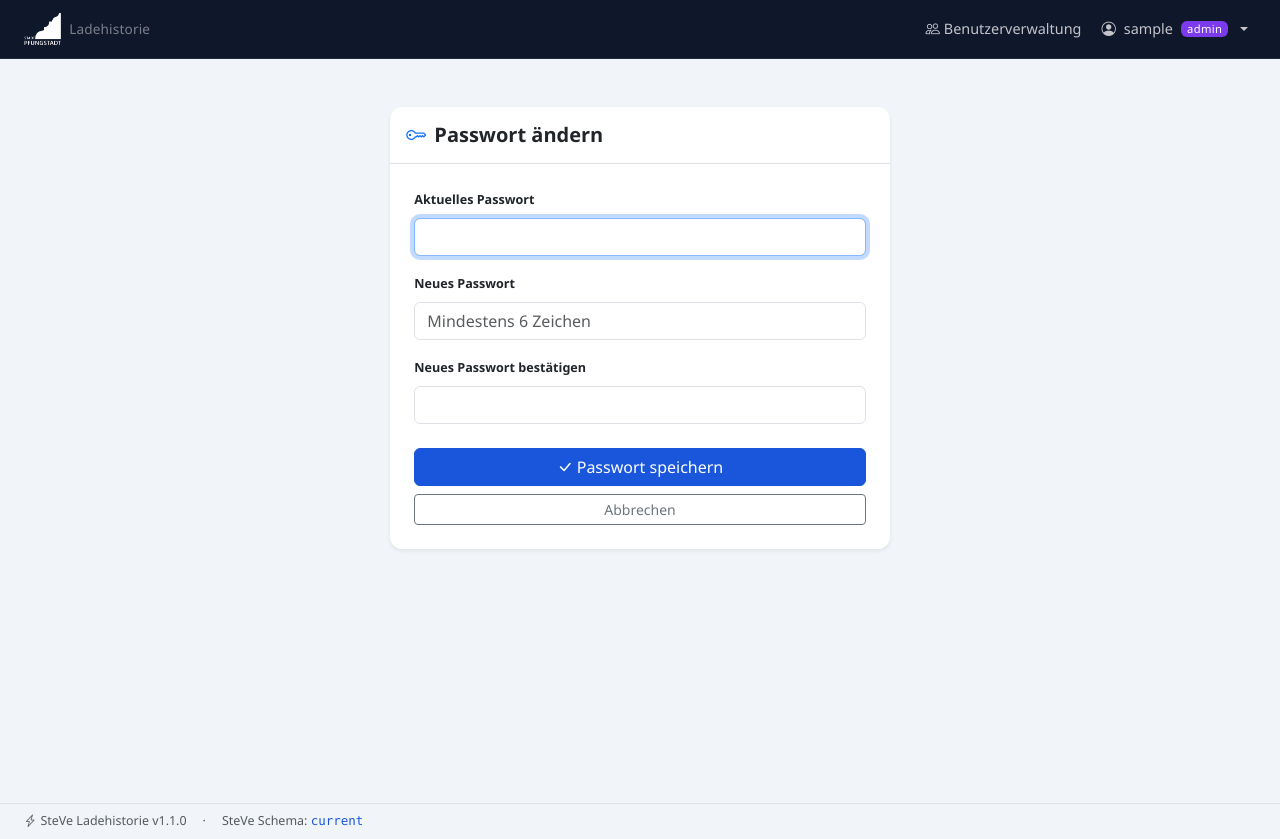
After one commit to MasterTH-PyPy/SteVe-Reporting, a Flask app: page /change-password in a window 1280 px wide. The commit adds this page. Run offline with Flask 3, Linux system fonts and the light colour scheme; the visitor is signed in with stand-in values (Sample User, id 1).

Commit message:
Excel-Export: Multi-Sheet-Format wie Original-Skript; Passwort-Selbständerung für User
Excel-Export:
- build_excel() erzeugt jetzt 3 Sheet-Typen:
  1. "Auswertung nach Benutzer" – Zusammenfassung pro Name mit SUM-Formeln
  2. "Übersicht pro Chip" – alle Chips mit klickbaren Links zu Detailblättern
  3. Je ein Detailblatt pro RFID-Chip mit Titel-/Zeitraumzeile, blauer Kopfzeile,
     alternierenden Zeilen (weiß/hellblau), Borders, Freeze Panes, Summenzeile
- Borders, alternating row fills, hidden gridlines wie im Original-Skript
- Export-Route übergibt date_from/date_to für Zeitraum-Anzeige im Sheet-Header

Passwort-Selbständerung:
- DB-Schema: created_at + password_changed_at Spalten (Migration für bestehende DBs)
- Beim User-Anlegen werden beide Felder auf NOW() gesetzt
- Nach Login: wenn created_at == password_changed_at → Weiterleitung zu /change-password
- /change-password Route + change_password.html Template
- must_change_password Session-Flag blockiert alle anderen Routen bis PW geändert
- "Passwort ändern" Link im User-Dropdown in der Navbar

Co-Authored-By: Claude Sonnet 4.6 <noreply@anthropic.com>
Claude-Session: https://claude.ai/code/session_01VdkVmPEV5KNtdQ5AZHHBVr

```diff
--- a/app.py
+++ b/app.py
@@ -23,8 +23,9 @@ from flask import (
     session, flash, send_file, g, abort, jsonify
 )
 import openpyxl
-from openpyxl.styles import Font, PatternFill, Alignment
+from openpyxl.styles import Font, PatternFill, Alignment, Border, Side
 from openpyxl.utils import get_column_letter
+from collections import defaultdict
 
 # ─────────────────────────────────────────────
 # Konfiguration
@@ -74,19 +75,30 @@ def init_db():
     db.row_factory = sqlite3.Row
     db.executescript("""
         CREATE TABLE IF NOT EXISTS web_users (
-            id          INTEGER PRIMARY KEY AUTOINCREMENT,
-            username    TEXT    NOT NULL UNIQUE,
-            password    TEXT    NOT NULL,
-            role        TEXT    NOT NULL DEFAULT 'user',
-            steve_user  TEXT    DEFAULT NULL
+            id                  INTEGER PRIMARY KEY AUTOINCREMENT,
+            username            TEXT    NOT NULL UNIQUE,
+            password            TEXT    NOT NULL,
+            role                TEXT    NOT NULL DEFAULT 'user',
+            steve_user          TEXT    DEFAULT NULL,
+            created_at          TEXT    DEFAULT NULL,
+            password_changed_at TEXT    DEFAULT NULL
         );
     """)
+    # Migration: Spalten nachrüsten falls sie noch fehlen
+    cols = {r[1] for r in db.execute("PRAGMA table_info(web_users)")}
+    if "created_at" not in cols:
+        db.execute("ALTER TABLE web_users ADD COLUMN created_at TEXT DEFAULT NULL")
+    if "password_changed_at" not in cols:
+        db.execute("ALTER TABLE web_users ADD COLUMN password_changed_at TEXT DEFAULT NULL")
+    db.commit()
+
     row = db.execute("SELECT COUNT(*) AS cnt FROM web_users").fetchone()
     if row["cnt"] == 0:
         pw_hash = hash_password("admin")
+        now = datetime.utcnow().strftime("%Y-%m-%d %H:%M:%S")
         db.execute(
-            "INSERT INTO web_users (username, password, role) VALUES (?, ?, ?)",
-            ("admin", pw_hash, "admin")
+            "INSERT INTO web_users (username, password, role, created_at, password_changed_at) VALUES (?, ?, ?, ?, ?)",
+            ("admin", pw_hash, "admin", now, now)
         )
         db.commit()
     db.close()
@@ -413,48 +425,284 @@ def fetch_monthly_stats_by_note(months: list, note_filter: str = "") -> dict:
 
 FONT_NAME = "Segoe UI"
 
-def build_excel(transactions: list, label: str) -> bytes:
+# ── Excel-Stil-Konstanten ────────────────────────────────────
+_XL_SUBHEAD_FILL = PatternFill("solid", fgColor="2E75B6")
+_XL_ALT_FILL     = PatternFill("solid", fgColor="DEEAF1")
+_XL_TOTAL_FILL   = PatternFill("solid", fgColor="BDD7EE")
+_XL_WHITE_FILL   = PatternFill("solid", fgColor="FFFFFF")
+_XL_THIN         = Side(style="thin", color="B8CCE4")
+_XL_BORDER       = Border(left=_XL_THIN, right=_XL_THIN, top=_XL_THIN, bottom=_XL_THIN)
+_XL_CENTER       = Alignment(horizontal="center", vertical="center")
+_XL_LEFT         = Alignment(horizontal="left",   vertical="center")
+_XL_RIGHT        = Alignment(horizontal="right",  vertical="center")
+
+_XL_SUBHEAD_FONT = Font(name=FONT_NAME, bold=True, color="FFFFFF", size=10)
+_XL_BODY_FONT    = Font(name=FONT_NAME, size=10)
+_XL_TOTAL_FONT   = Font(name=FONT_NAME, bold=True, size=10, color="1F4E79")
+_XL_LINK_FONT    = Font(name=FONT_NAME, size=10, color="1F4E79", underline="single")
+
+# Spalten-Definition: (key_in_tx, Spaltenüberschrift, Breite, Ausrichtung)
+_XL_COLUMNS = [
+    ("chip",          "RFID-Chip",          16, _XL_LEFT),
+    ("benutzer",      "Benutzer",           18, _XL_LEFT),
+    ("station",       "Ladestation",        22, _XL_LEFT),
+    ("anschluss",     "Anschluss",          11, _XL_CENTER),
+    ("start_time",    "Start",              20, _XL_CENTER),
+    ("stop_time",     "Ende",               20, _XL_CENTER),
+    ("dauer_min",     "Dauer (min)",        12, _XL_RIGHT),
+    ("zaehler_start", "Zähler Start (Wh)", 18, _XL_RIGHT),
+    ("zaehler_ende",  "Zähler Ende (Wh)",  18, _XL_RIGHT),
+    ("energie_kwh",   "Energie (kWh)",      15, _XL_RIGHT),
+    ("stopgrund",     "Stopgrund",          18, _XL_LEFT),
+]
+
+
+def _xl_hdr_cell(ws, row, col, val):
+    c = ws.cell(row=row, column=col, value=val)
+    c.font = _XL_SUBHEAD_FONT; c.fill = _XL_SUBHEAD_FILL
+    c.alignment = _XL_CENTER;  c.border = _XL_BORDER
+    ws.row_dimensions[row].height = 20
+    return c
+
+
+def _xl_data_cell(ws, row, col, val, align, fill):
+    c = ws.cell(row=row, column=col, value=val)
+    c.font = _XL_BODY_FONT; c.fill = fill
+    c.alignment = align; c.border = _XL_BORDER
+    return c
+
+
+def _xl_total_cell(ws, row, col, val, align):
+    c = ws.cell(row=row, column=col, value=val)
+    c.font = _XL_TOTAL_FONT; c.fill = _XL_TOTAL_FILL
+    c.alignment = align; c.border = _XL_BORDER
+    return c
+
+
+def _xl_link_cell(ws, row, col, val, target_sheet, fill):
+    c = ws.cell(row=row, column=col, value=val)
+    c.hyperlink = f"#'{target_sheet}'!A1"
+    c.font = _XL_LINK_FONT; c.fill = fill
+    c.border = _XL_BORDER; c.alignment = _XL_LEFT
+    return c
+
+
+def _xl_sheet_header(ws, title_val, sub_val, n_cols):
+    ws.sheet_view.showGridLines = False
+    ws.merge_cells(f"A1:{get_column_letter(n_cols)}1")
+    t = ws["A1"]
+    t.value = title_val
+    t.font  = Font(name=FONT_NAME, bold=True, size=14, color="1F4E79")
+    t.alignment = _XL_CENTER
+    ws.row_dimensions[1].height = 30
+    ws.merge_cells(f"A2:{get_column_letter(n_cols)}2")
+    s = ws["A2"]
+    s.value = sub_val
+    s.font  = Font(name=FONT_NAME, italic=True, size=10, color="595959")
+    s.alignment = _XL_CENTER
+    ws.row_dimensions[2].height = 18
+    ws.row_dimensions[3].height = 8
+
+
+def build_excel(transactions: list, label: str, date_from: str = "", date_to: str = "") -> bytes:
+    """Baut eine Excel-Datei im Format des Original-Skripts.
+
+    Sheets:
+      1. Auswertung nach Benutzer  – Zusammenfassung pro Name
+      2. Übersicht pro Chip        – alle Chips mit Link zu Detailblatt
+      3..N  Ein Detailblatt pro RFID-Chip
+    """
+    # ── Daten nach Chip gruppieren ───────────────────────────
+    all_data: dict = {}
+    chip_notes: dict = {}
+    for tx in transactions:
+        chip = tx.get("chip", "")
+        if not chip:
+            continue
+        all_data.setdefault(chip, []).append(tx)
+        if chip not in chip_notes:
+            chip_notes[chip] = tx.get("benutzer", "") or ""
+
+    # ── Statistiken vorberechnen ─────────────────────────────
+    chip_stats: dict = {}
+    for chip, rows in all_data.items():
+        energy   = sum(float(r.get("energie_kwh") or 0) for r in rows
+                       if r.get("energie_kwh") not in (None, "NULL", ""))
+        duration = sum(float(r.get("dauer_min") or 0)   for r in rows
+                       if r.get("dauer_min") not in (None, "NULL", ""))
+        benutzer = (rows[0].get("benutzer") or "").strip() if rows else ""
+        note     = chip_notes.get(chip, "")
+        chip_stats[chip] = {
+            "energy":   round(energy, 3),
+            "duration": round(duration, 1),
+            "count":    len(rows),
+            "benutzer": benutzer,
+            "note":     note,
+        }
+
+    user_stats: dict = defaultdict(lambda: {"energy": 0.0, "duration": 0.0, "count": 0, "chips": []})
+    for chip, st in chip_stats.items():
+        name = st["benutzer"] or st["note"] or f"(kein Name – {chip})"
+        user_stats[name]["energy"]   += st["energy"]
+        user_stats[name]["duration"] += st["duration"]
+        user_stats[name]["count"]    += st["count"]
+        user_stats[name]["chips"].append(chip)
+
+    date_from_str = date_from[:10] if date_from else ""
+    date_to_str   = date_to[:10]   if date_to   else ""
+    zeitraum_sub  = (f"Zeitraum: {date_from_str} bis {date_to_str}"
+                     if date_from_str else label)
+
     wb = openpyxl.Workbook()
-    ws = wb.active
-    ws.title = label[:31]
+    wb.remove(wb.active)
 
-    headers = ["Chip","Benutzer","Station","Anschluss","Start","Ende",
-               "Dauer (min)","Zähler Start (Wh)","Zähler Ende (Wh)","Energie (kWh)","Stopgrund"]
-    keys    = ["chip","benutzer","station","anschluss","start_time","stop_time",
-               "dauer_min","zaehler_start","zaehler_ende","energie_kwh","stopgrund"]
+    # ── Sheet 1: Auswertung nach Benutzer ────────────────────
+    ws_user = wb.create_sheet("Auswertung nach Benutzer")
+    _xl_sheet_header(ws_user,
+        f"SteVe Ladehistorie – Auswertung nach Benutzer – {label}",
+        zeitraum_sub, 4)
 
-    fill = PatternFill("solid", fgColor="1F3864")
-    hdr_font = Font(name=FONT_NAME, bold=True, color="FFFFFF", size=10)
+    for ci, h in enumerate(["Benutzer", "Ladevorgänge", "Ges. Energie (kWh)", "RFID-Chips"], 1):
+        _xl_hdr_cell(ws_user, 4, ci, h)
 
-    ws.append(headers)
-    for c, _ in enumerate(headers, 1):
-        cell = ws.cell(row=1, column=c)
-        cell.fill = fill
-        cell.font = hdr_font
-        cell.alignment = Alignment(horizontal="center", vertical="center")
+    urow = 5
+    for name, st in sorted(user_stats.items()):
+        fill = _XL_ALT_FILL if urow % 2 == 0 else _XL_WHITE_FILL
+        _xl_data_cell(ws_user, urow, 1, name,          _XL_LEFT,  fill)
+        _xl_data_cell(ws_user, urow, 2, st["count"],   _XL_RIGHT, fill)
+        c = _xl_data_cell(ws_user, urow, 3, st["energy"], _XL_RIGHT, fill)
+        c.number_format = "0.000"
+        _xl_data_cell(ws_user, urow, 4, ", ".join(st["chips"]), _XL_LEFT, fill)
+        ws_user.row_dimensions[urow].height = 18
+        urow += 1
 
-    for tx in transactions:
-        row = []
-        for k in keys:
-            val = tx.get(k, "")
-            if val in ("NULL", None):
-                val = ""
-            row.append(val)
-        ws.append(row)
+    if urow > 5:
+        _xl_total_cell(ws_user, urow, 1, "GESAMT", _XL_LEFT)
+        _xl_total_cell(ws_user, urow, 2, f"=SUM(B5:B{urow-1})", _XL_RIGHT)
+        c = _xl_total_cell(ws_user, urow, 3, f"=SUM(C5:C{urow-1})", _XL_RIGHT)
+        c.number_format = "0.000"
+        _xl_total_cell(ws_user, urow, 4, "", _XL_LEFT)
 
-    energy_col = keys.index("energie_kwh") + 1
-    for row_idx in range(2, ws.max_row + 1):
-        cell = ws.cell(row=row_idx, column=energy_col)
-        try:
-            cell.value = float(cell.value) if cell.value else 0.0
-            cell.number_format = '#,##0.000'
-        except (ValueError, TypeError):
-            pass
-        for col_idx in range(1, len(headers) + 1):
-            ws.cell(row=row_idx, column=col_idx).font = Font(name=FONT_NAME, size=10)
+    ws_user.column_dimensions["A"].width = 28
+    ws_user.column_dimensions["B"].width = 14
+    ws_user.column_dimensions["C"].width = 20
+    ws_user.column_dimensions["D"].width = 50
 
-    for i, h in enumerate(headers, 1):
-        ws.column_dimensions[get_column_letter(i)].width = max(12, len(h) + 4)
+    # ── Sheet 2: Übersicht pro Chip ──────────────────────────
+    ws_summary = wb.create_sheet("Übersicht pro Chip")
+    _xl_sheet_header(ws_summary,
+        f"SteVe Ladehistorie – Übersicht pro Chip – {label}",
+        zeitraum_sub, 6)
+
+    for ci, h in enumerate(["RFID-Chip", "Note / Kommentar", "Benutzer",
+                              "Ladevorgänge", "Ges. Energie (kWh)", "Blatt"], 1):
+        _xl_hdr_cell(ws_summary, 4, ci, h)
+
+    summary_row = 5
+    for chip, st in chip_stats.items():
+        fill = _XL_ALT_FILL if summary_row % 2 == 0 else _XL_WHITE_FILL
+        sheet_name = chip[:31]
+        _xl_link_cell(ws_summary, summary_row, 1, chip, sheet_name, fill)
+        _xl_data_cell(ws_summary, summary_row, 2, st["note"],     _XL_LEFT,  fill)
+        _xl_data_cell(ws_summary, summary_row, 3, st["benutzer"], _XL_LEFT,  fill)
+        _xl_data_cell(ws_summary, summary_row, 4, st["count"],    _XL_RIGHT, fill)
+        c = _xl_data_cell(ws_summary, summary_row, 5, st["energy"], _XL_RIGHT, fill)
+        c.number_format = "0.000"
+        _xl_link_cell(ws_summary, summary_row, 6, sheet_name, sheet_name, fill)
+        ws_summary.row_dimensions[summary_row].height = 18
+        summary_row += 1
+
+    if summary_row > 5:
+        _xl_total_cell(ws_summary, summary_row, 1, "GESAMT", _XL_LEFT)
+        for col in (2, 3, 6):
+            _xl_total_cell(ws_summary, summary_row, col, "", _XL_LEFT)
+        _xl_total_cell(ws_summary, summary_row, 4, f"=SUM(D5:D{summary_row-1})", _XL_RIGHT)
+        c = _xl_total_cell(ws_summary, summary_row, 5, f"=SUM(E5:E{summary_row-1})", _XL_RIGHT)
+        c.number_format = "0.000"
+
+    ws_summary.column_dimensions["A"].width = 20
+    ws_summary.column_dimensions["B"].width = 28
+    ws_summary.column_dimensions["C"].width = 22
+    ws_summary.column_dimensions["D"].width = 14
+    ws_summary.column_dimensions["E"].width = 20
+    ws_summary.column_dimensions["F"].width = 22
+
+    # ── Ein Detailblatt pro Chip ─────────────────────────────
+    for chip, rows in all_data.items():
+        safe_name = chip[:31]
+        note      = chip_notes.get(chip, "")
+        ws = wb.create_sheet(safe_name)
+        ws.sheet_view.showGridLines = False
+        ws.freeze_panes = "A4"
+
+        n_cols = len(_XL_COLUMNS)
+        ws.merge_cells(f"A1:{get_column_letter(n_cols)}1")
+        t = ws["A1"]
+        t.value     = (f"Ladehistorie: {chip}"
+                       + (f"  |  {note}" if note else "")
+                       + f"  |  {label}")
+        t.font      = Font(name=FONT_NAME, bold=True, size=12, color="1F4E79")
+        t.alignment = _XL_CENTER
+        ws.row_dimensions[1].height = 26
+
+        ws.merge_cells(f"A2:{get_column_letter(n_cols)}2")
+        ws["A2"].value     = zeitraum_sub
+        ws["A2"].font      = Font(name=FONT_NAME, italic=True, size=9, color="595959")
+        ws["A2"].alignment = _XL_CENTER
+        ws.row_dimensions[2].height = 16
+        ws.row_dimensions[3].height = 6
+
+        for col_idx, (_, col_label, width, _align) in enumerate(_XL_COLUMNS, 1):
+            _xl_hdr_cell(ws, 3, col_idx, col_label)
+            ws.column_dimensions[get_column_letter(col_idx)].width = width
+        ws.row_dimensions[3].height = 20
+
+        if not rows:
+            ws.merge_cells(f"A4:{get_column_letter(n_cols)}4")
+            c = ws["A4"]
+            c.value     = "Keine Ladevorgänge im gewählten Zeitraum."
+            c.font      = Font(name=FONT_NAME, italic=True, size=10, color="595959")
+            c.alignment = _XL_CENTER
+            continue
+
+        for row_idx, tx in enumerate(rows, 4):
+            fill = _XL_ALT_FILL if row_idx % 2 == 0 else _XL_WHITE_FILL
+            ws.row_dimensions[row_idx].height = 18
+            for col_idx, (key, _, _, align) in enumerate(_XL_COLUMNS, 1):
+                raw = tx.get(key, "")
+                val = None if raw in ("NULL", None, "") else raw
+                if key in ("anschluss", "zaehler_start", "zaehler_ende"):
+                    try: val = int(val)
+                    except: pass
+                elif key in ("dauer_min", "energie_kwh"):
+                    try: val = float(val)
+                    except: pass
+                c = ws.cell(row=row_idx, column=col_idx, value=val)
+                c.font = _XL_BODY_FONT; c.fill = fill
+                c.alignment = align; c.border = _XL_BORDER
+                if key == "energie_kwh" and val is not None:
+                    c.number_format = "0.000"
+                elif key == "dauer_min" and val is not None:
+                    c.number_format = "0.0"
+
+        total_row = len(rows) + 4
+        ws.row_dimensions[total_row].height = 20
+        ws.merge_cells(f"A{total_row}:{get_column_letter(7)}{total_row}")
+        c = ws.cell(row=total_row, column=1, value="SUMME")
+        c.font = _XL_TOTAL_FONT; c.fill = _XL_TOTAL_FILL
+        c.border = _XL_BORDER; c.alignment = _XL_RIGHT
+
+        for col_idx, (key, _, _, _align) in enumerate(_XL_COLUMNS, 1):
+            if key in ("dauer_min", "energie_kwh"):
+                col_letter = get_column_letter(col_idx)
+                c = ws.cell(row=total_row, column=col_idx,
+                            value=f"=SUM({col_letter}4:{col_letter}{total_row-1})")
+                c.font = _XL_TOTAL_FONT; c.fill = _XL_TOTAL_FILL
+                c.border = _XL_BORDER; c.alignment = _XL_RIGHT
+                c.number_format = "0.000" if key == "energie_kwh" else "0.0"
+            elif col_idx > 7:
+                c = ws.cell(row=total_row, column=col_idx, value="")
+                c.fill = _XL_TOTAL_FILL; c.border = _XL_BORDER
 
     buf = io.BytesIO()
     wb.save(buf)
@@ -478,6 +726,9 @@ def role_required(*roles):
     def decorator(f):
         @wraps(f)
         def decorated(*args, **kwargs):
+            # Passwortänderung erzwingen bevor andere Seiten zugänglich sind
+            if session.get("must_change_password") and request.endpoint != "change_password":
+                return redirect(url_for("change_password"))
             if "user_id" not in session:
                 return redirect(url_for("login"))
             if session.get("role") not in roles:
@@ -563,6 +814,12 @@ def login():
             session["username"] = user["username"]
             session["role"] = user["role"]
             session.permanent = True
+            # Erstes Login: created_at == password_changed_at → Passwort ändern erzwingen
+            ca  = user["created_at"]
+            pca = user["password_changed_at"]
+            if ca and pca and ca == pca and user["role"] != "admin":
+                session["must_change_password"] = True
+                return redirect(url_for("change_password"))
             if user["role"] == "admin":
                 return redirect(url_for("admin_users"))
             return redirect(url_for("dashboard"))
@@ -574,6 +831,40 @@ def login():
 def logout():
     session.clear()
     return redirect(url_for("login"))
+
+
+@app.route("/change-password", methods=["GET", "POST"])
+@login_required
+def change_password():
+    """Eigenes Passwort ändern (für alle Rollen außer admin, erzwungen beim Erst-Login)."""
+    must_change = session.get("must_change_password", False)
+    error = None
+    if request.method == "POST":
+        current_pw  = request.form.get("current_password", "")
+        new_pw      = request.form.get("new_password", "").strip()
+        confirm_pw  = request.form.get("confirm_password", "").strip()
+        db = get_db()
+        user = db.execute("SELECT * FROM web_users WHERE id=?", (session["user_id"],)).fetchone()
+        if not user or user["password"] != hash_password(current_pw):
+            error = "Das aktuelle Passwort ist falsch."
+        elif len(new_pw) < 6:
+            error = "Das neue Passwort muss mindestens 6 Zeichen lang sein."
+        elif new_pw != confirm_pw:
+            error = "Die neuen Passwörter stimmen nicht überein."
+        else:
+            now = datetime.utcnow().strftime("%Y-%m-%d %H:%M:%S")
+            db.execute(
+                "UPDATE web_users SET password=?, password_changed_at=? WHERE id=?",
+                (hash_password(new_pw), now, session["user_id"])
+            )
+            db.commit()
+            session.pop("must_change_password", None)
+            flash("Passwort erfolgreich geändert.", "success")
+            role = session.get("role")
+            if role == "admin":
+                return redirect(url_for("admin_users"))
+            return redirect(url_for("dashboard"))
+    return render_template("change_password.html", must_change=must_change, error=error)
 
 # ─────────────────────────────────────────────
 # Routen – Dashboard & Ladehistorie
@@ -773,7 +1064,7 @@ def export():
         filtered = filter_chips_by_note(fetch_all_chips(), note_filter)
         chips = [c["id_tag"] for c in filtered]
     transactions = fetch_transactions(chips, date_from, date_to)
-    xlsx_bytes = build_excel(transactions, label)
+    xlsx_bytes = build_excel(transactions, label, date_from, date_to)
 
     return send_file(
         io.BytesIO(xlsx_bytes),
@@ -814,9 +1105,10 @@ def admin_user_new():
         else:
             db = get_db()
             try:
+                now = datetime.utcnow().strftime("%Y-%m-%d %H:%M:%S")
                 db.execute(
-                    "INSERT INTO web_users (username, password, role, steve_user) VALUES (?,?,?,?)",
-                    (uname, hash_password(pw), role, steve)
+                    "INSERT INTO web_users (username, password, role, steve_user, created_at, password_changed_at) VALUES (?,?,?,?,?,?)",
+                    (uname, hash_password(pw), role, steve, now, now)
                 )
                 db.commit()
                 flash(f"Benutzer '{uname}' angelegt.", "success")
--- a/templates/base.html
+++ b/templates/base.html
@@ -47,6 +47,14 @@
             <span class="badge role-badge-{{ session.role }}">{{ session.role }}</span>
           </a>
           <ul class="dropdown-menu dropdown-menu-end shadow border-0">
+            {% if session.role != 'admin' %}
+            <li>
+              <a class="dropdown-item" href="{{ url_for('change_password') }}">
+                <i class="bi bi-key me-2"></i>Passwort ändern
+              </a>
+            </li>
+            <li><hr class="dropdown-divider"></li>
+            {% endif %}
             <li>
               <a class="dropdown-item text-danger" href="{{ url_for('logout') }}">
                 <i class="bi bi-box-arrow-right me-2"></i>Abmelden
--- /dev/null
+++ b/templates/change_password.html
@@ -0,0 +1,65 @@
+{% extends "base.html" %}
+{% block title %}Passwort ändern – SteVe Ladehistorie{% endblock %}
+
+{% block content %}
+<div class="row justify-content-center mt-4">
+  <div class="col-12 col-sm-8 col-md-6 col-lg-5">
+
+    {% if must_change %}
+    <div class="alert alert-warning d-flex align-items-start gap-2 mb-4">
+      <i class="bi bi-shield-exclamation fs-5 mt-1 flex-shrink-0"></i>
+      <div>
+        <strong>Erstes Login erkannt.</strong><br>
+        Bitte vergib jetzt ein persönliches Passwort, bevor du weiterarbeiten kannst.
+      </div>
+    </div>
+    {% endif %}
+
+    <div class="card border-0 shadow-sm">
+      <div class="card-header bg-transparent border-bottom pt-3 pb-3">
+        <h5 class="fw-bold mb-0">
+          <i class="bi bi-key me-2 text-primary"></i>Passwort ändern
+        </h5>
+      </div>
+      <div class="card-body p-4">
+
+        {% if error %}
+        <div class="alert alert-danger py-2">
+          <i class="bi bi-exclamation-triangle me-1"></i>{{ error }}
+        </div>
+        {% endif %}
+
+        <form method="post" action="{{ url_for('change_password') }}">
+          <div class="mb-3">
+            <label class="form-label fw-semibold small">Aktuelles Passwort</label>
+            <input type="password" name="current_password" class="form-control"
+                   autofocus required autocomplete="current-password">
+          </div>
+          <div class="mb-3">
+            <label class="form-label fw-semibold small">Neues Passwort</label>
+            <input type="password" name="new_password" class="form-control"
+                   required minlength="6" autocomplete="new-password"
+                   placeholder="Mindestens 6 Zeichen">
+          </div>
+          <div class="mb-4">
+            <label class="form-label fw-semibold small">Neues Passwort bestätigen</label>
+            <input type="password" name="confirm_password" class="form-control"
+                   required autocomplete="new-password">
+          </div>
+          <div class="d-grid gap-2">
+            <button type="submit" class="btn btn-primary">
+              <i class="bi bi-check-lg me-1"></i>Passwort speichern
+            </button>
+            {% if not must_change %}
+            <a href="{{ url_for('dashboard') }}" class="btn btn-outline-secondary btn-sm">
+              Abbrechen
+            </a>
+            {% endif %}
+          </div>
+        </form>
+
+      </div>
+    </div>
+  </div>
+</div>
+{% endblock %}
```
